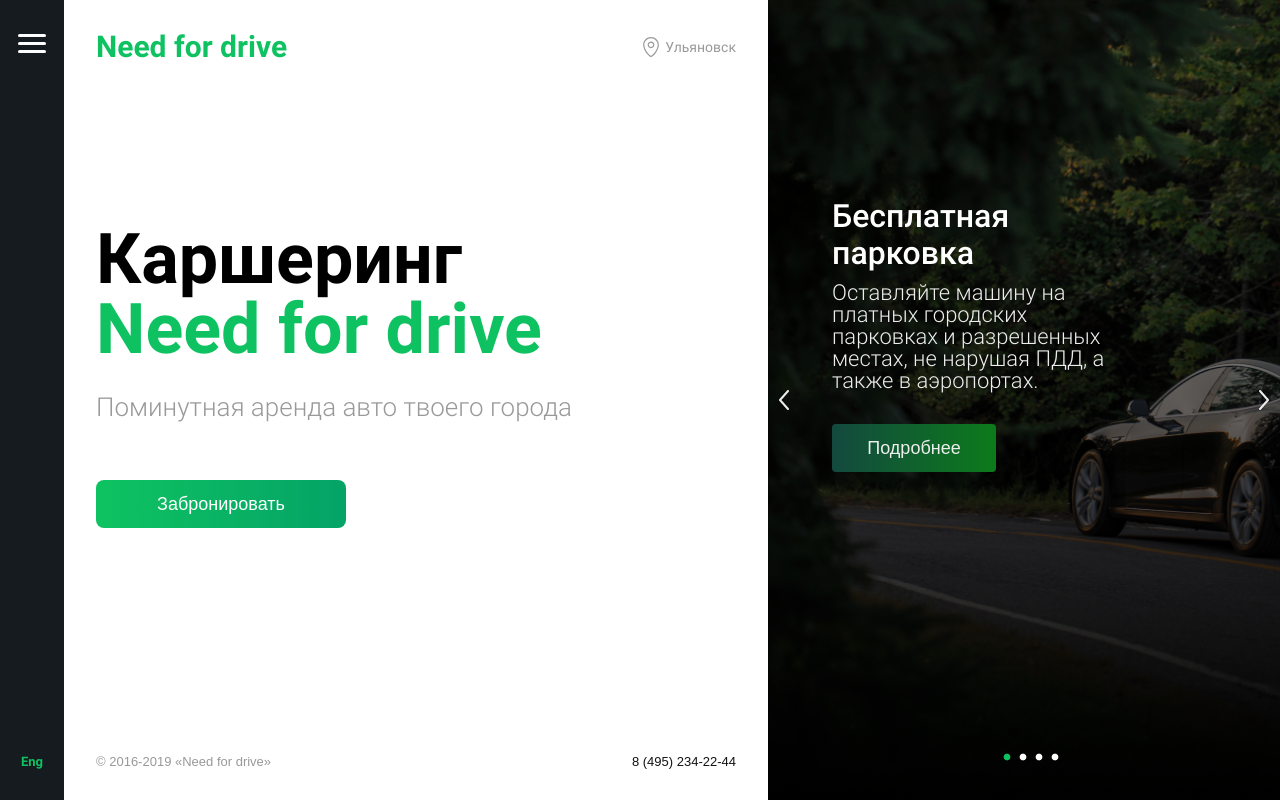
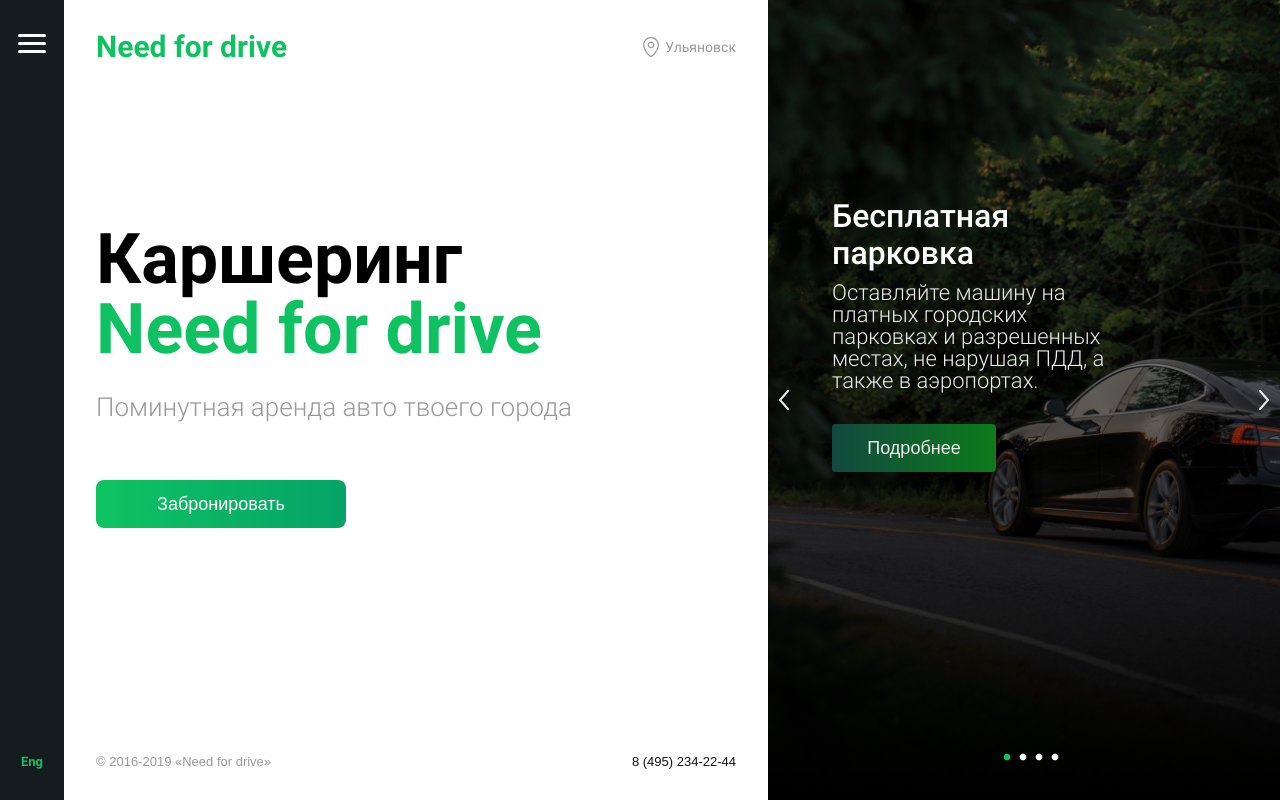
Before and after one commit to GerasimovArtemiy/need_for_drive, a React (Create React App) app: page / in a window 1280 px wide. Built offline with nearby package versions, Linux system fonts and the light colour scheme.

Commit message:
change bg-position slider-img

```diff
--- a/src/components/HomepageSlider/HomepageSlider.scss
+++ b/src/components/HomepageSlider/HomepageSlider.scss
@@ -163,19 +163,19 @@
     }
     &__item-1 {
         background: linear-gradient(180deg, rgba(0, 0, 0, 0) 0%, #000000 100%),
-            url(../../assets/img/slider_1.jpg) 0 0 / cover no-repeat;
+            url(../../assets/img/slider_1.jpg) center / cover no-repeat;
     }
     &__item-2 {
         background: linear-gradient(180deg, rgba(0, 0, 0, 0) 0%, #000000 100%),
-            url(../../assets/img/slider_2.jpg) 0 0 / cover no-repeat;
+            url(../../assets/img/slider_2.jpg) center / cover no-repeat;
     }
     &__item-3 {
         background: linear-gradient(180deg, rgba(0, 0, 0, 0) 0%, #000000 100%),
-            url(../../assets/img/slider_3.jpg) 0 0 / cover no-repeat;
+            url(../../assets/img/slider_3.jpg) center / cover no-repeat;
     }
     &__item-4 {
         background: linear-gradient(180deg, rgba(0, 0, 0, 0) 0%, #000000 100%),
-            url(../../assets/img/slider_4.jpg) 0 0 / cover no-repeat;
+            url(../../assets/img/slider_4.jpg) center / cover no-repeat;
     }
 }
 @media screen and (max-width: 1439px) {
```
